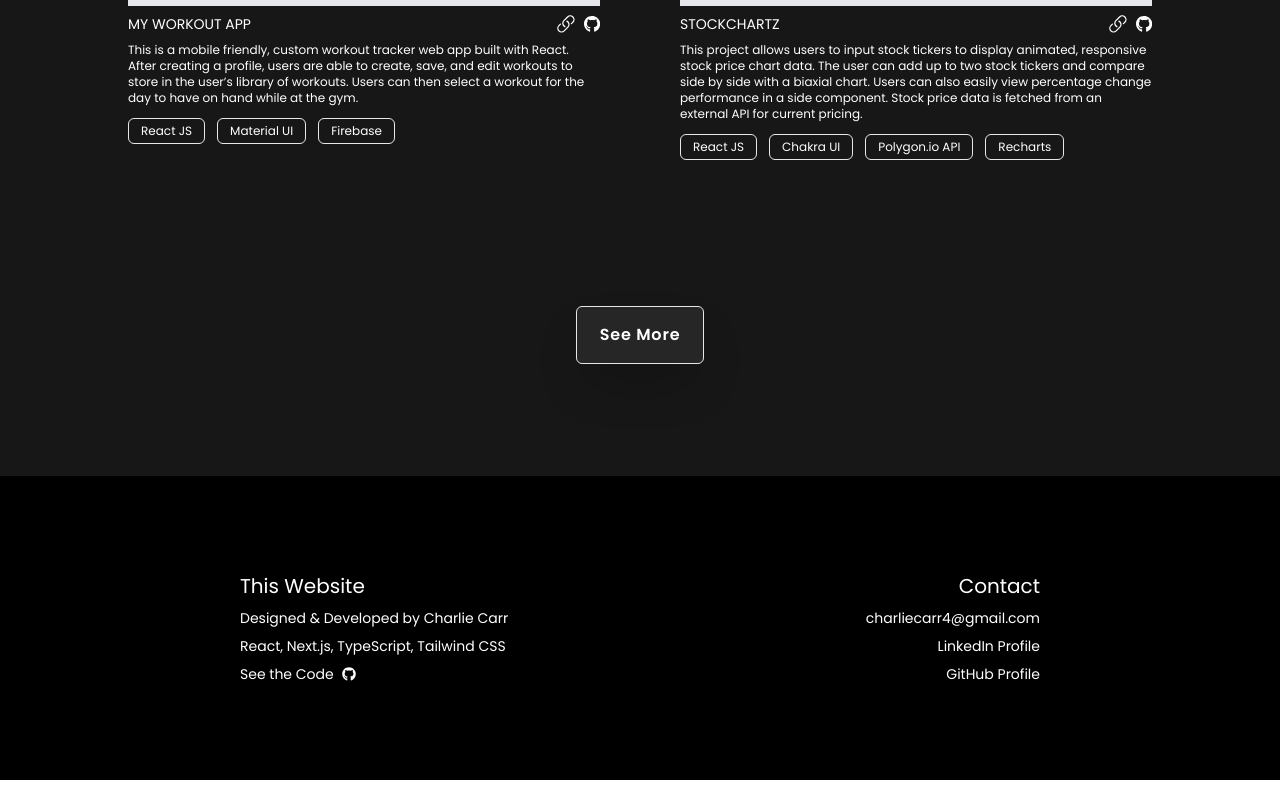
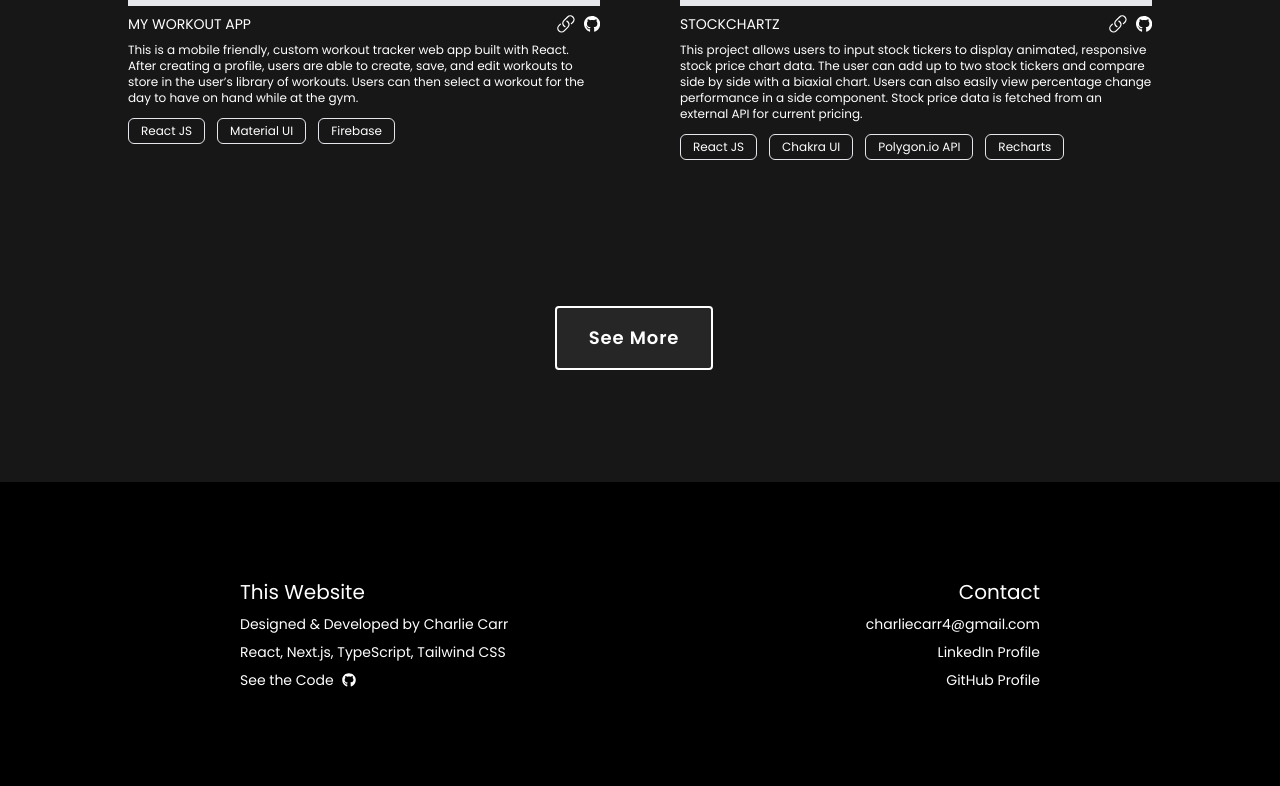
Before and after one commit to CharlesCarr/charlie_dev_portfolio, a Next.js app in the folder with-tailwindcss-app/: page / in a window 1280 px wide. Shown: the part 2834-3620 px from the top of the page. Built offline with nearby package versions, Linux system fonts and the light colour scheme.

Commit message:
fix(projects): update see more btn hover

```diff
--- a/with-tailwindcss-app/components/sections/Projects.tsx
+++ b/with-tailwindcss-app/components/sections/Projects.tsx
@@ -58,7 +58,7 @@ function Projects() {
   };
 
   return (
-    <section className="flex flex-col justify-center items-center px-32 h-full">
+    <section className="flex flex-col justify-center items-center px-4 sm:px-32 h-full">
       <p className="text-3xl">MY WORK.</p>
 
       <div className="grid grid-cols-1 lg:grid-cols-2 gap-x-20 gap-y-0">
@@ -80,9 +80,15 @@ function Projects() {
       </div>
 
       <div className="flex justify-center items-center mb-28">
-        <button className="w-32 border p-4 rounded-md bg-neutral-800 shadow-2xl font-semibold tracking-wider" onClick={toggleMoreProjects}>
-          {showAllPros ? "See Less" : "See More"}
-        </button>
+        <a
+          onClick={toggleMoreProjects}
+          className="relative border-white border-2 mr-3 rounded px-8 py-4 overflow-hidden group bg-neutral-800 hover:bg-gradient-to-r hover:from-neutral-700 hover:to-neutral-500 text-white hover:ring-2 hover:ring-offset-2 hover:ring-neutral-500 transition-all ease-out duration-300 cursor-pointer"
+        >
+          <span className="absolute right-0 w-8 h-32 -mt-12 transition-all duration-1000 transform translate-x-12 bg-white opacity-10 rotate-12 group-hover:-translate-x-40 ease"></span>
+          <span className="relative font-semibold tracking-wider text-lg">
+            {showAllPros ? "See Less" : "See More"}
+          </span>
+        </a>
       </div>
     </section>
   );
```
